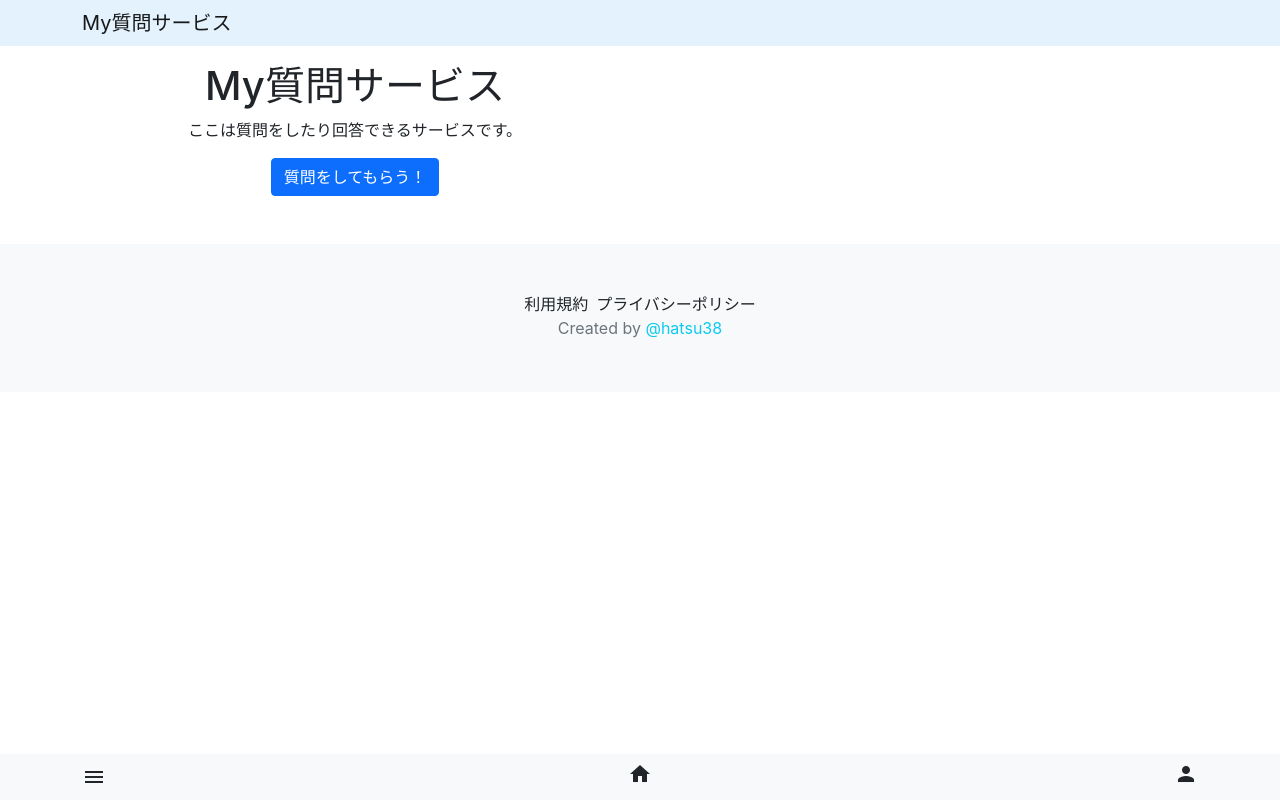
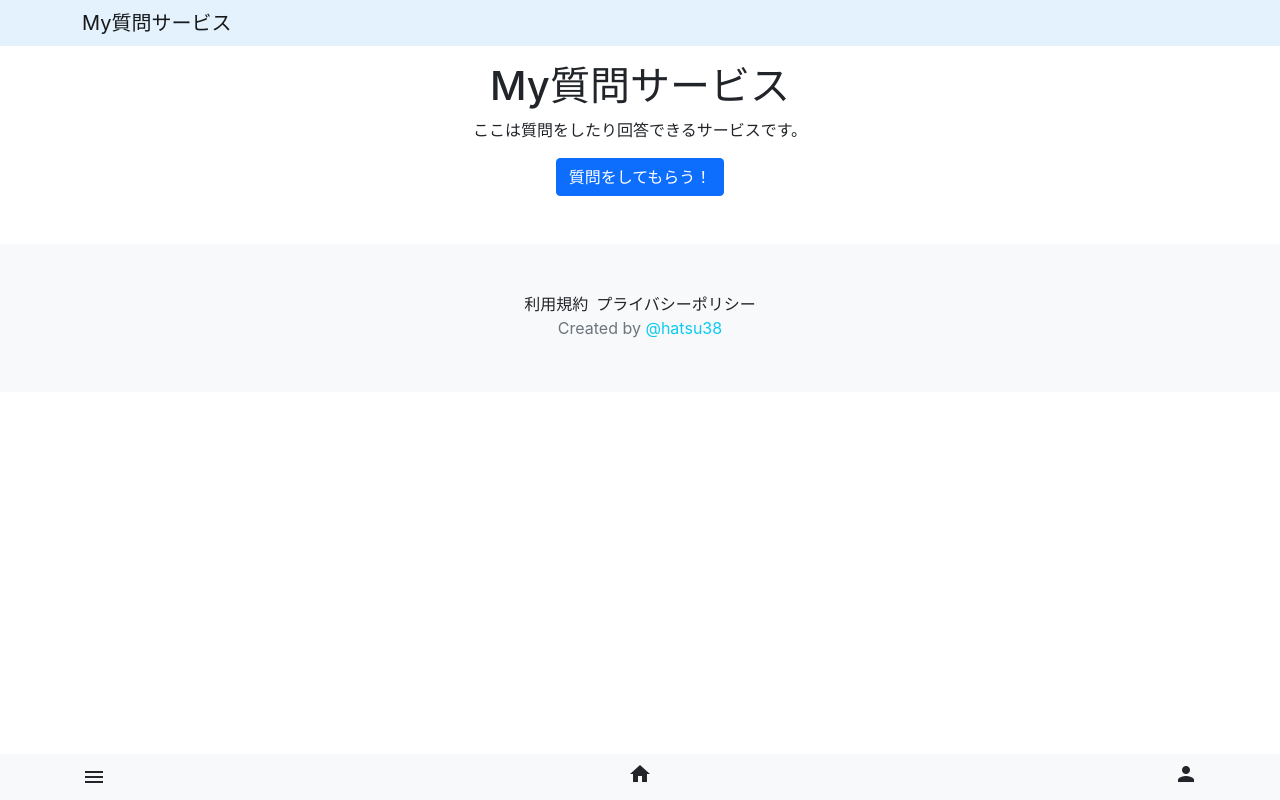
Before and after one commit to hatsu38/nextjs-firebase-app, a Next.js app: page / in a window 1280 px wide. Built offline with nearby package versions, Linux system fonts and the light colour scheme; no server answers.

Commit message:
Top page centering

```diff
--- a/pages/index.tsx
+++ b/pages/index.tsx
@@ -5,7 +5,7 @@ export default function Home() {
   return (
     <Layout>
       <div className="text-center">
-        <div className="row">
+        <div className="row justify-content-center">
           <div className="col-12 col-md-6">
             <h1>My質問サービス</h1>
             <p>ここは質問をしたり回答できるサービスです。</p>
```
